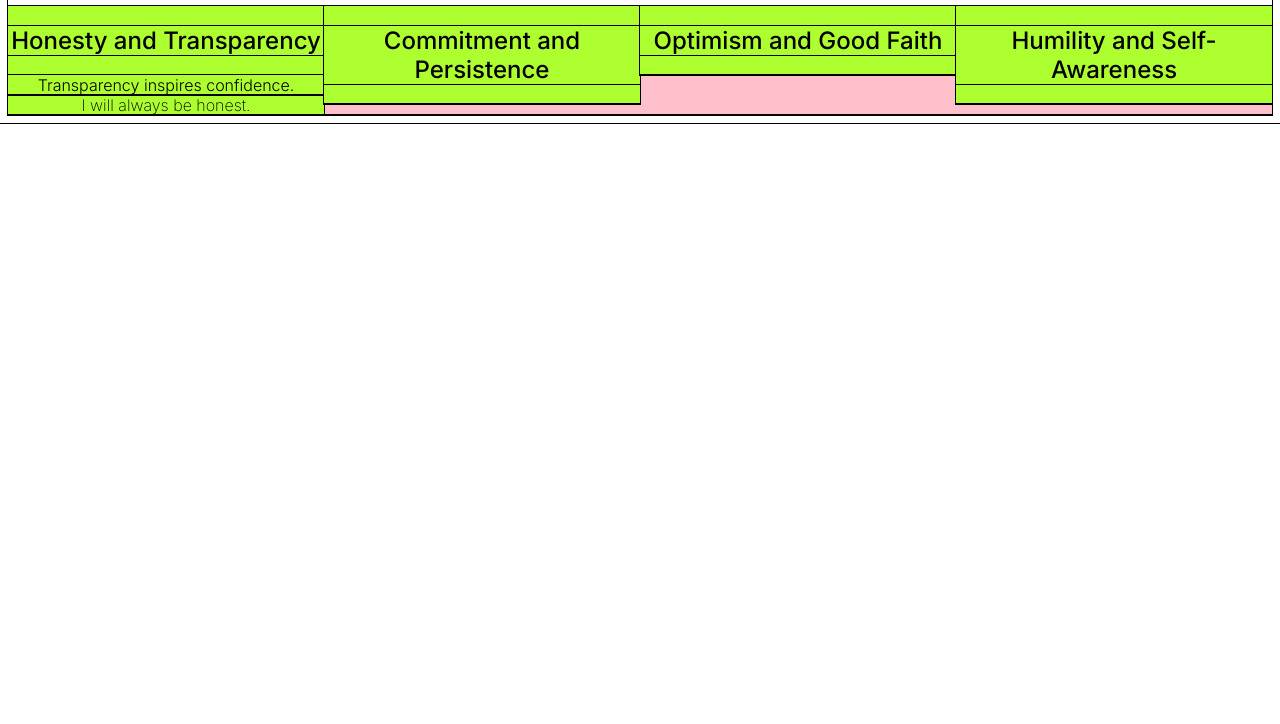
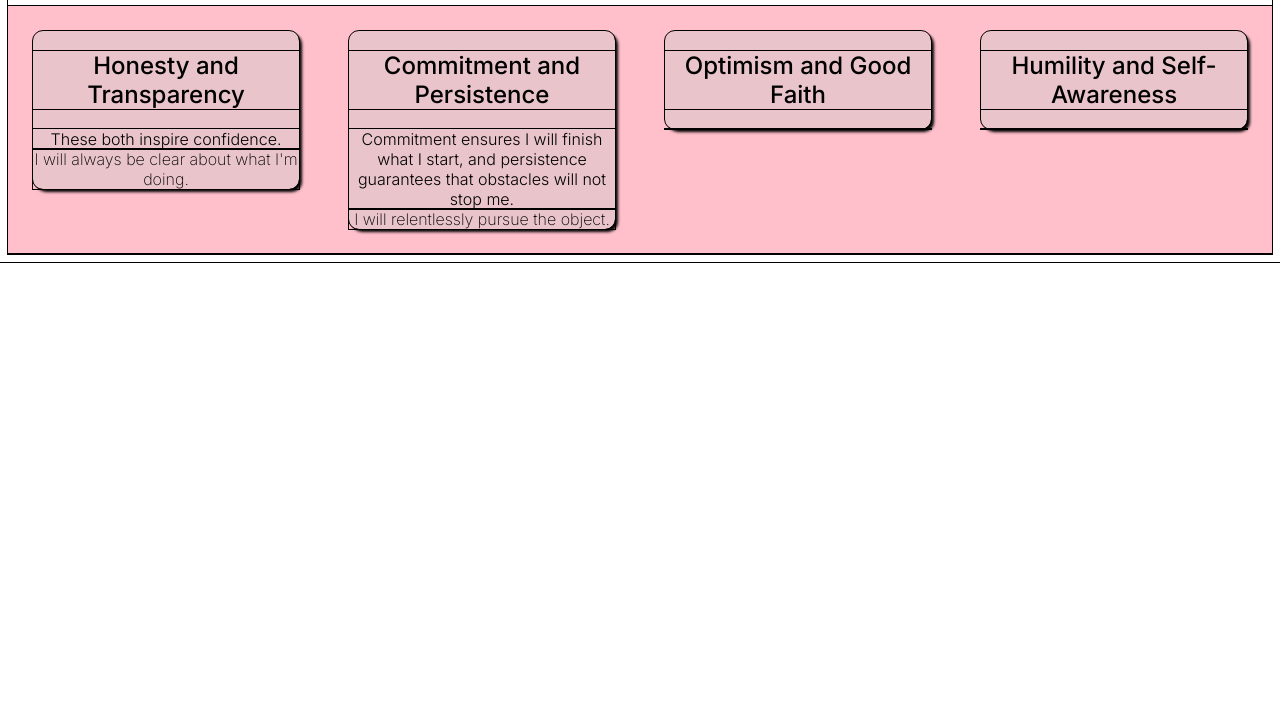
Before and after one commit to moefingers/My-Values, a plain HTML site: page index.html in a window 1280 px wide. Shown: the part 76-800 px from the top of the page. Drawn offline with Linux system fonts and the light colour scheme.

Commit message:
styling, cards

```diff
--- a/assets/css/style1.css
+++ b/assets/css/style1.css
@@ -8,15 +8,19 @@
     background: pink;
 }
 .valueCard{
+    margin:2%;
     width:25%;
     height:40%;
-    background:greenyellow;
+    background: rgba(200, 200, 200, 0.404);
+    border-radius: 10px;
+    box-shadow: 3px 3px 3px black;
 }
 
 h1 {
     font-family: 'Inter', sans-serif;
     font-weight: 900;
     text-align: center;
+    text-shadow: 3px 3px 3px gray;
 }
 h2 {
     font-family: 'Inter', sans-serif;
--- a/index.html
+++ b/index.html
@@ -32,14 +32,14 @@
         <!-- Honesty -->
         <div class="valueCard">
           <h2 class="valueTitle">Honesty and Transparency</h2>
-          <div class="valueBody">Transparency inspires confidence.</div>
-          <div class="valueNurture">I will always be honest.</div>
+          <div class="valueBody">These both inspire confidence.</div>
+          <div class="valueNurture">I will always be clear about what I'm doing.</div>
         </div>
         <!-- Commitment -->
         <div class="valueCard">
           <h2 class="valueTitle">Commitment and Persistence</h2>
-          <div class="valueBody"></div>
-          <div class="valueNurture"></div>
+          <div class="valueBody">Commitment ensures I will finish what I start, and persistence guarantees that obstacles will not stop me.</div>
+          <div class="valueNurture">I will relentlessly pursue the object.</div>
         </div>
         <!-- Optimism -->
         <div class="valueCard">
```
